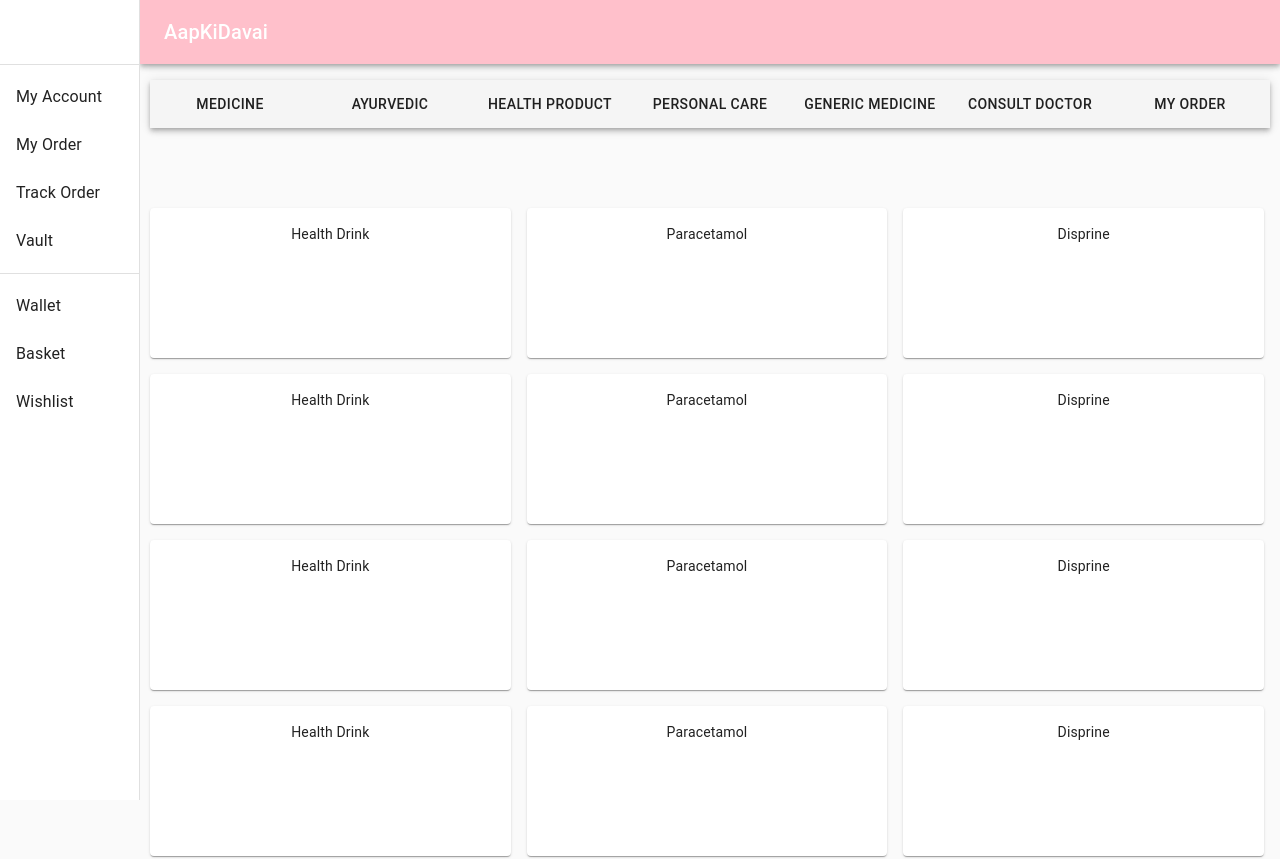
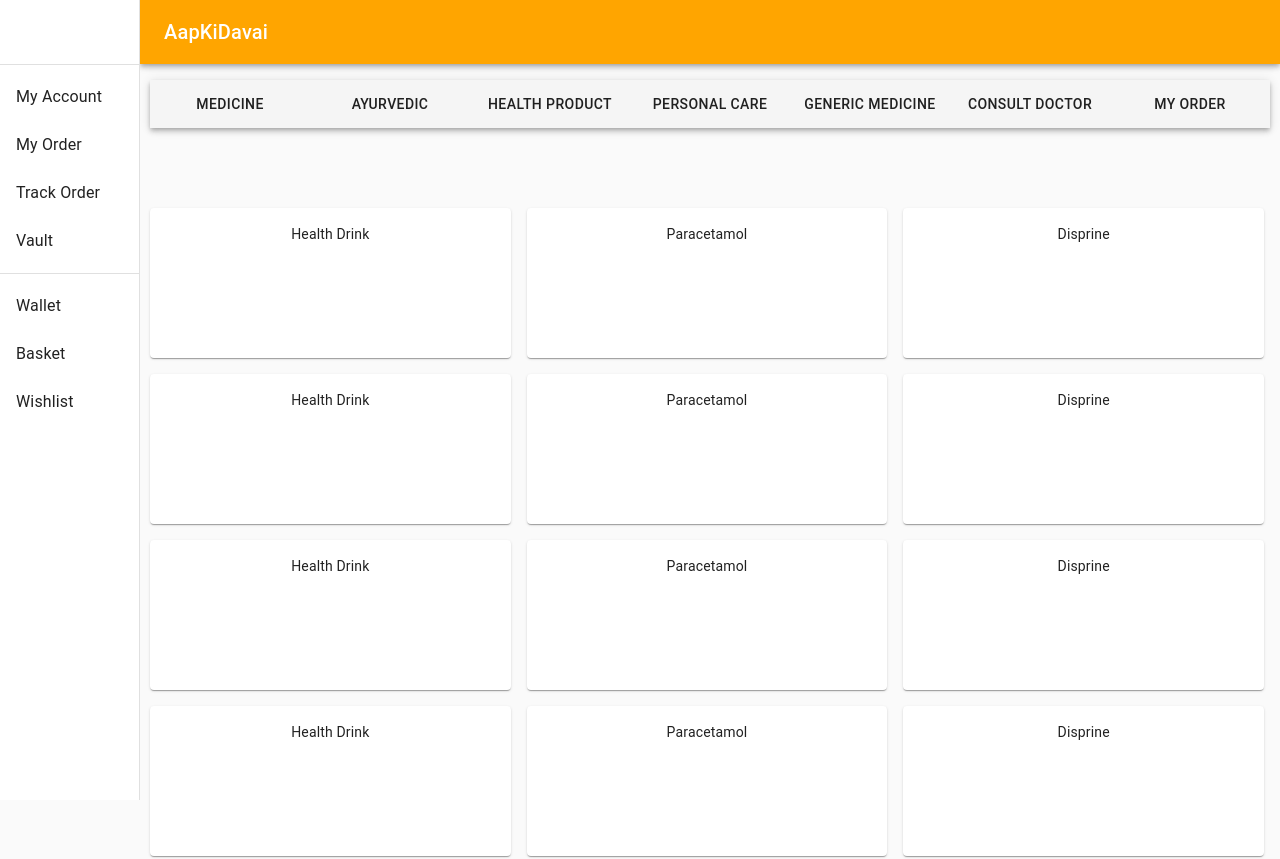
Before and after one commit to devopsalok/AapKiDava, a React (Create React App) app in the folder aapkidava/: page / in a window 1280 px wide. Shown: the top 859 px of the page. Built offline with nearby package versions, Linux system fonts and the light colour scheme.

Commit message:
commit setup

```diff
--- a/aapkidava/src/App.js
+++ b/aapkidava/src/App.js
@@ -40,7 +40,7 @@ const useStyles = makeStyles((theme) => ({
   appBar: {
     width: `calc(100% - ${drawerWidth}px)`,
     marginLeft: drawerWidth,
-    backgroundColor:'pink',
+    backgroundColor:'orange',
 
   },
   drawer: {
```
